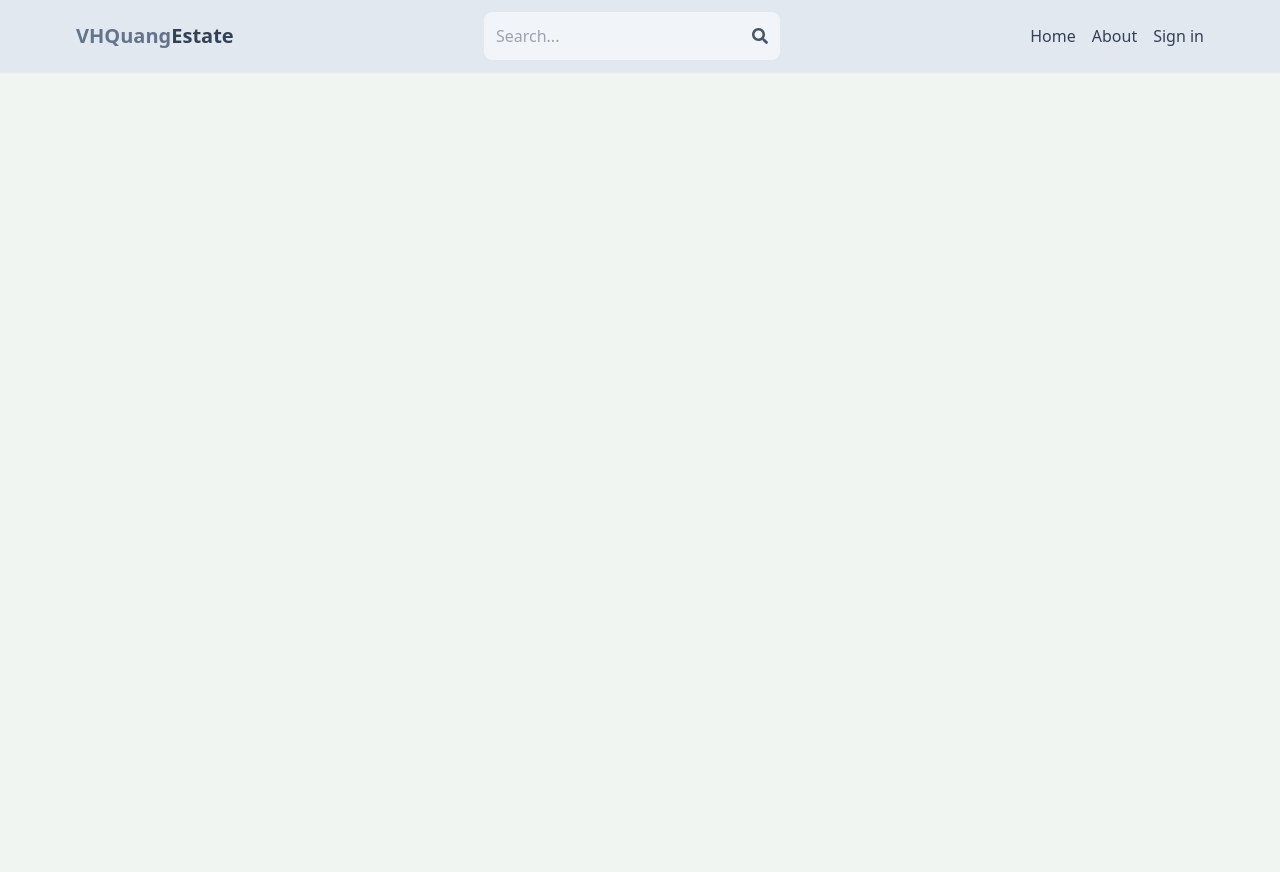
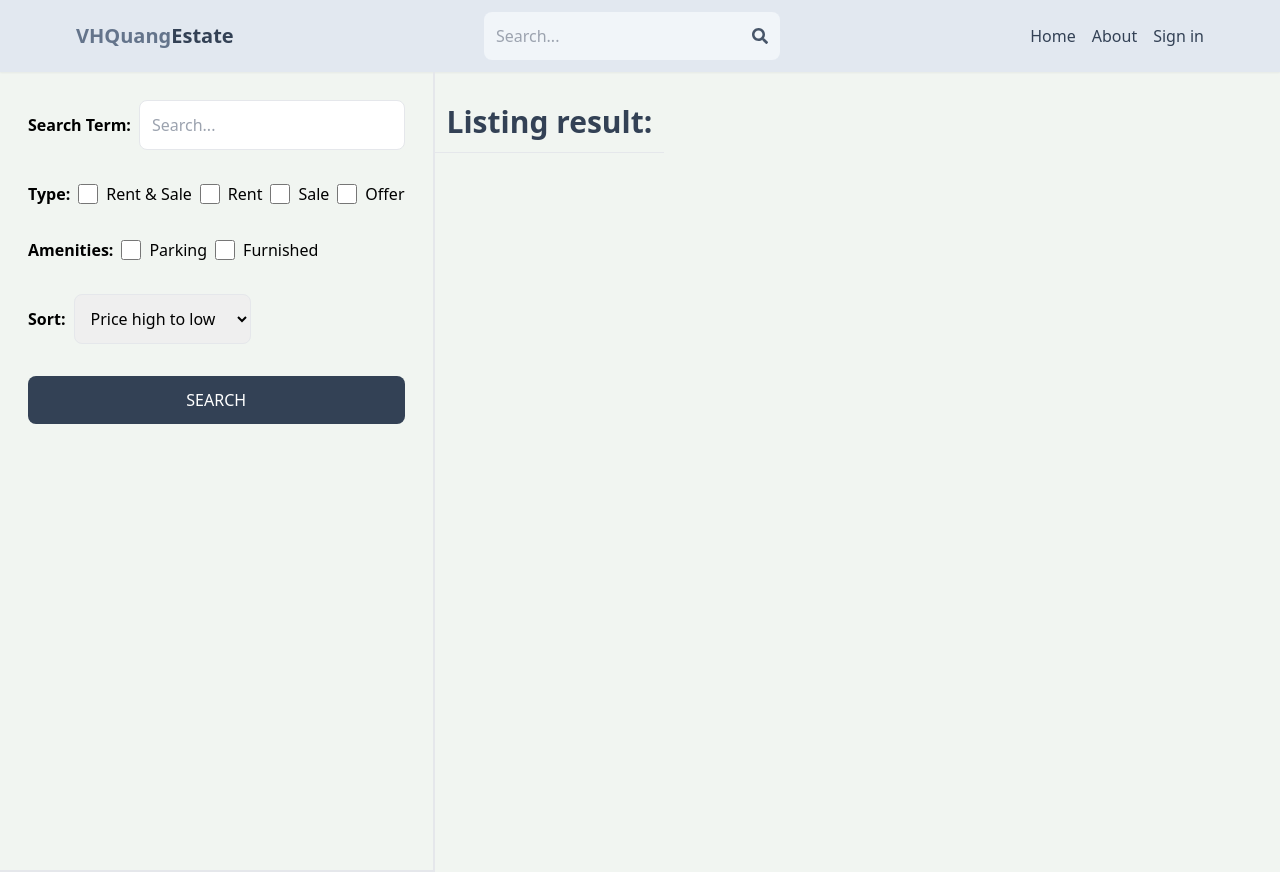
Before and after one commit to VuHuyQuang278/MERN-Real-Estate-Marketplace, a React (Vite) app in the folder client/: page /search in a window 1280 px wide. Before the commit the page ends 800 px from the top, so only its background shows below. Built offline with nearby package versions, Linux system fonts and the light colour scheme; no server answers.

Commit message:
Create search page UI

```diff
--- a/client/src/App.jsx
+++ b/client/src/App.jsx
@@ -11,6 +11,7 @@
 import CreateListing from "./pages/CreateListing";
 import UpdateListing from "./pages/UpdateListing";
 import Listing from "./pages/Listing";
+import Search from "./pages/Search";
 
 export default function App() {
   return (
@@ -21,6 +22,7 @@
         <Route path="/sign-in" element={<SignIn />} />
         <Route path="/sign-up" element={<SignUp />} />
         <Route path="/about" element={<About />} />
+        <Route path="/search" element={<Search />} />
         <Route path="/listing/:listingId" element={<Listing />} />
         <Route element={<PrivateRoute />}>
           <Route path="/profile" element={<Profile />} />
--- /dev/null
+++ b/client/src/pages/Search.jsx
@@ -0,0 +1,70 @@
+import React from "react";
+
+export default function Search() {
+  return (
+    <div className="flex flex-col md:flex-row">
+      <div className="p-7 border-b-2 md:border-r-2 md:min-h-screen">
+        <form className="flex flex-col gap-8">
+          <div className="flex items-center gap-2">
+            <label className="whitespace-nowrap font-semibold">
+              Search Term:
+            </label>
+            <input
+              type="text"
+              id="searchTerm"
+              placeholder="Search..."
+              className="border rounded-lg p-3 w-full"
+            />
+          </div>
+          <div className="flex gap-2 flex-wrap items-center">
+            <label className="font-semibold">Type:</label>
+            <div className="flex gap-2">
+              <input type="checkbox" id="all" className="w-5 " />
+              <span>Rent & Sale</span>
+            </div>
+            <div className="flex gap-2">
+              <input type="checkbox" id="rent" className="w-5 " />
+              <span>Rent</span>
+            </div>
+            <div className="flex gap-2">
+              <input type="checkbox" id="sale" className="w-5 " />
+              <span>Sale</span>
+            </div>
+            <div className="flex gap-2">
+              <input type="checkbox" id="offer" className="w-5 " />
+              <span>Offer</span>
+            </div>
+          </div>
+          <div className="flex gap-2 flex-wrap items-center">
+            <label className="font-semibold">Amenities:</label>
+            <div className="flex gap-2">
+              <input type="checkbox" id="parking" className="w-5 " />
+              <span>Parking</span>
+            </div>
+            <div className="flex gap-2">
+              <input type="checkbox" id="furnished" className="w-5 " />
+              <span>Furnished</span>
+            </div>
+          </div>
+          <div className="flex items-center gap-2">
+            <label className="font-semibold">Sort:</label>
+            <select id="sort_order" className="border rounded-lg p-3">
+              <option>Price high to low</option>
+              <option>Price low to hight</option>
+              <option>Latest</option>
+              <option>Oldest</option>
+            </select>
+          </div>
+          <button className="bg-slate-700 text-white p-3 rounded-lg uppercase hover:opacity-95">
+            Search
+          </button>
+        </form>
+      </div>
+      <div className="">
+        <h1 className="text-3xl font-semibold border-b p-3 text-slate-700 mt-5">
+          Listing result:
+        </h1>
+      </div>
+    </div>
+  );
+}
```
